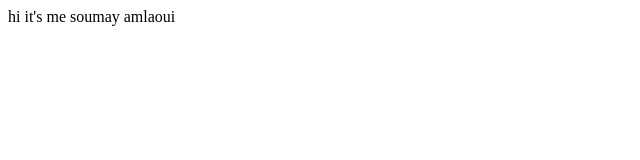
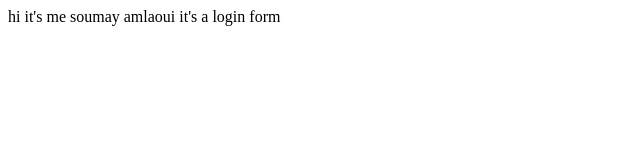
Before and after one commit to soumaya-sys/My-sample-application, a plain HTML site: page index.html in a window 1280 px wide. Shown: the whole page, without its empty margins (0-640 px from the left). Drawn offline with Linux system fonts and the light colour scheme.

Commit message:
another change

```diff
--- a/index.html
+++ b/index.html
@@ -4,5 +4,6 @@
     </head>
     <body>
         hi it's me soumay amlaoui
+        it's a login form
     </body>
 </html>
```
Also changed, not shown: login.html (added), 1 other file.
